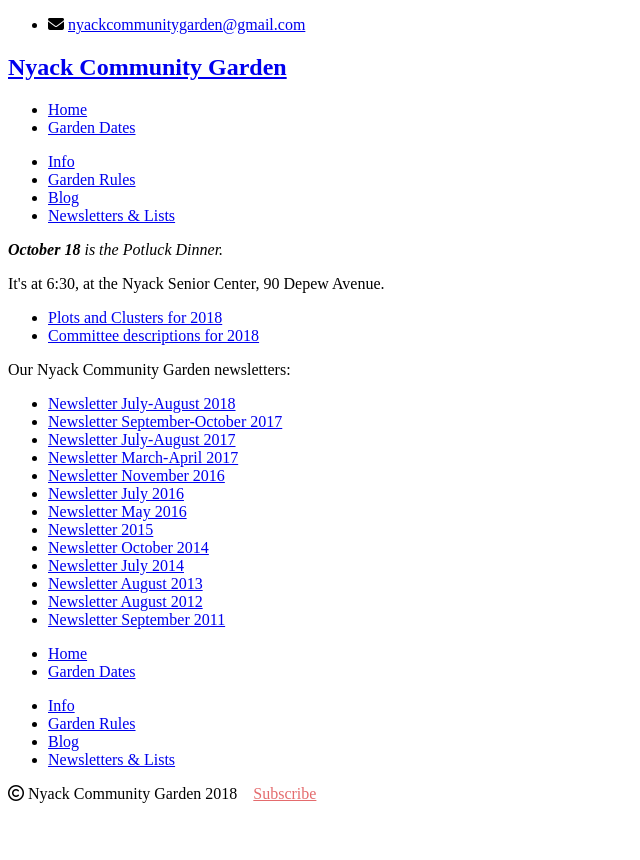
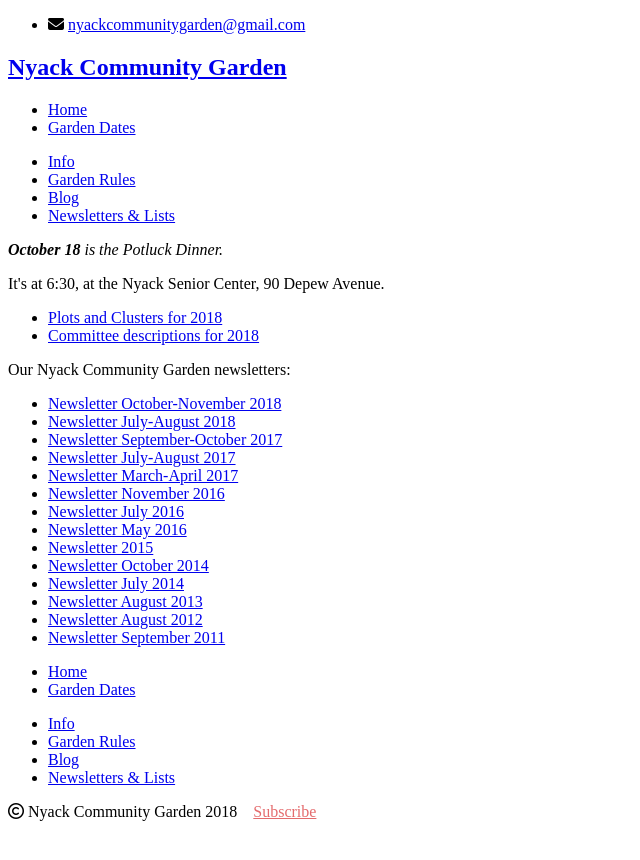
Before and after one commit to bosborne/nyackcommunitygarden, a Jekyll site: the page built from files/index.md, in a window 1280 px wide. Shown: the top 860 px of the page, without its empty margins (0-640 px from the left). Built offline with Jekyll 4.4.1, drawn with Linux system fonts in a browser that asks for light colours; nearby versions of some CDN libraries; library files that are not in the unit come from our copies.

Commit message:
Add fall newsletter

```diff
--- a/files/index.md
+++ b/files/index.md
@@ -9,6 +9,7 @@
 
 Our Nyack Community Garden newsletters:
 
+- [Newsletter October-November 2018](/pdf/Newsletter_Oct_Nov_2018.pdf)
 - [Newsletter July-August 2018](/pdf/Newsletter_July_August_2018.pdf)
 - [Newsletter September-October 2017](/pdf/Newsletter_Sept_Oct_2017.pdf)
 - [Newsletter July-August 2017](/pdf/Newsletter_July_2017.pdf)
```
Also changed, not shown: 1 other file.
